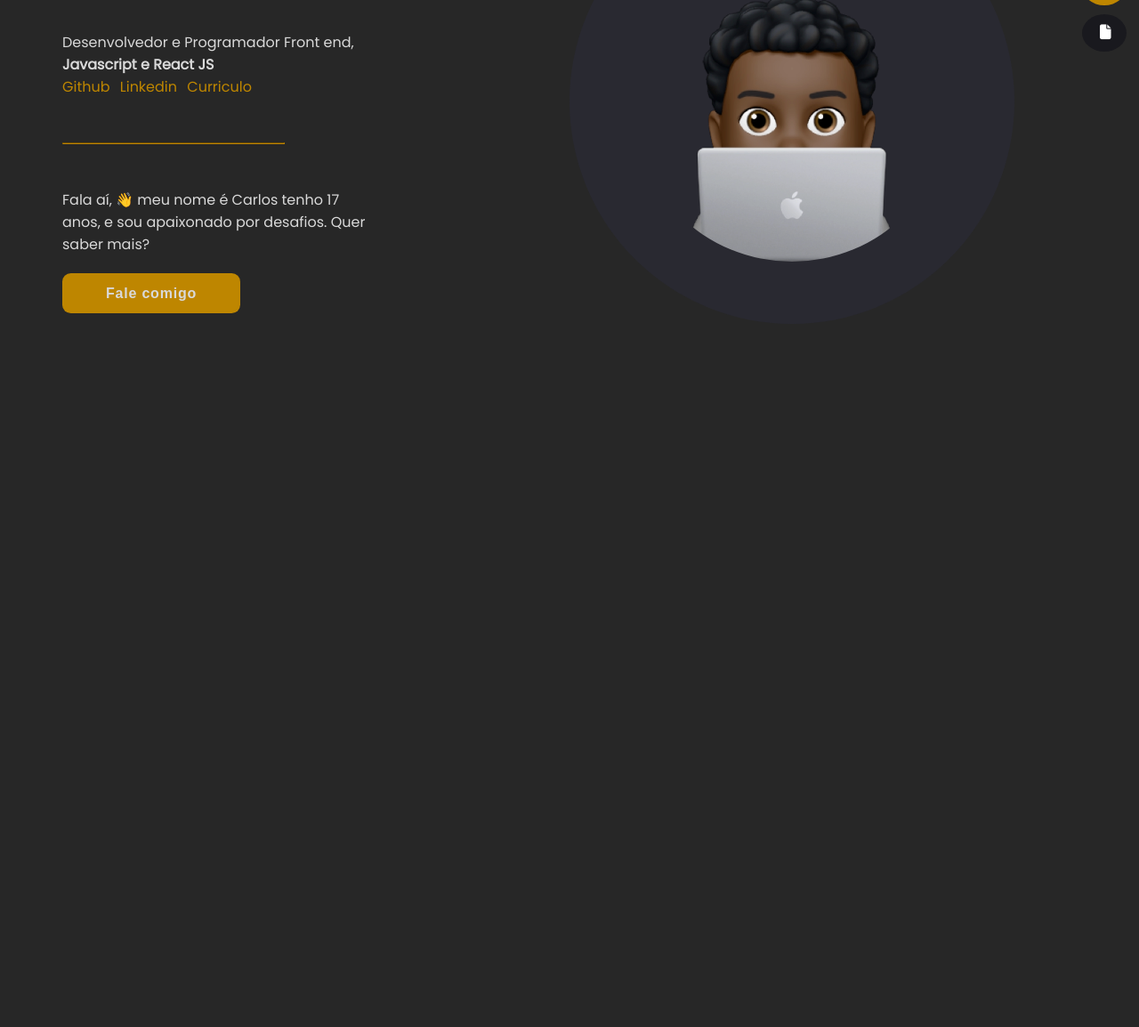
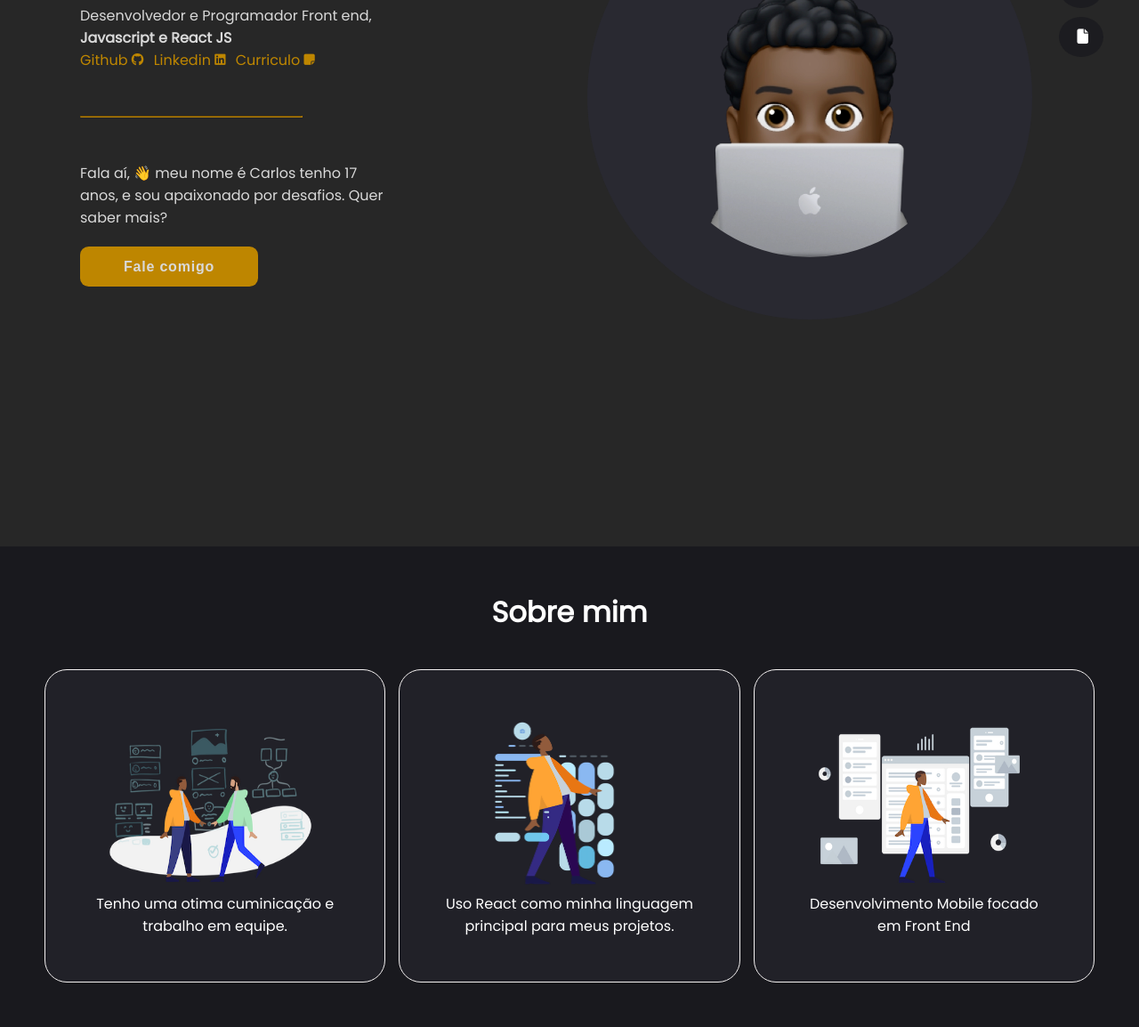
Before and after one commit to Carlos-EduardoCS/carlos-eduardo, a plain HTML site: page index.html in a window 1280 px wide. Shown: the part 186-1340 px from the top of the page at 89% size. Before the commit the page ends 800 px from the top, so only its background shows below. Drawn offline with nearby package versions, Linux system fonts and the light colour scheme.

Commit message:
2nd comit

```diff
--- a/index.html
+++ b/index.html
@@ -6,6 +6,8 @@
     <script src="https://unpkg.com/scrollreveal"></script>
     <link rel="stylesheet" href="src/design/index.css">
     <link rel="stylesheet" href="src/design/mediaquery.css">
+    <link rel="stylesheet" href="src/design/page2.css">
+    <link rel="stylesheet" href="src/design/page2-mediaq.css">
 
     <link rel="stylesheet" href="https://cdnjs.cloudflare.com/ajax/libs/font-awesome/6.4.2/css/all.min.css"/>
 
@@ -13,21 +15,25 @@
 </head>
 <body>
     <main>
-
+        <div id="top"></div>
 
         <div class="guide-buttons">
-            <a href="">
+            <a href="#top">
+                <abbr title="Home">
                     <button class="btn1">
                         <i class="fa-solid fa-house fa-lg" style="color: #ffffff;"></i>
                     </button>
+                </abbr>
             </a>
 
                 <br>
 
-            <a href="">
+            <a href="#sobre__mim">
+                <abbr title="Ver Hard Skills">
                     <button class="btn2">
                         <i class="fa-solid fa-file fa-lg" style="color: #ffffff;"></i>
                     </button>
+                </abbr>
             </a>
         </div>
 
@@ -43,9 +49,13 @@
                 <div class="more-about" >
                     Desenvolvedor e Programador Front end, <br>
                     <strong>Javascript e React JS </strong> <br>
-                    <a class="fisrt-child" href=""> Github </a>
-                    <a href=""> Linkedin </a>
-                    <a href=""> Curriculo </a>
+                    <a class="fisrt-child" href=""> Github <i class="fa-brands fa-github fa-sm" style="color: #BE8600;"></i>
+                    </a>
+
+                    <a href=""> Linkedin <i class="fa-brands fa-linkedin fa-sm" style="color: #BE8600;"></i>
+                    </a>
+
+                    <a href=""> Curriculo <i class="fa-solid fa-note-sticky fa-sm" style="color: #BE8600;"></i> </a>
                 </div>
                 <hr class="line2">
                 <div class="breve-apre">
@@ -60,6 +70,45 @@
             </div>
             <img  class="carlos-memoji" src="src/imgs/carlos-memoji.png" alt="">
         </div>
+
+        <!-- page 2 -->
+
+        <div id="sobre__mim" class="sobremim">
+            <div class="container_sobremim">
+            <h1>
+                Sobre mim
+            </h1>
+
+            <div class="cards">
+
+                <div class="card1">
+                    <div class="card-img">
+                        <img class="card-img"
+                        src="src/imgs/Humaaans - 2 Characters (3).png" alt="">
+                    </div>
+                    <p>Tenho uma otima cuminicação e trabalho em equipe.</p>
+                </div>
+
+                <div class="card2">
+                    <div class="card-img">
+                        <img
+                        class="card-img2"
+                        src="src/imgs/Humaaans - Wireframe.png" alt="">
+                    </div>
+                    <p>Uso React como minha linguagem principal para meus projetos.</p>
+                </div>
+
+                <div class="card3">
+                    <div class="card-img">
+                        <img class="card-img" src="src/imgs/Humaaans - 1 Character.png" alt="">
+                    </div>
+                    <p>Desenvolvimento Mobile focado em Front End</p>
+                </div>
+            </div>
+
+            </div>
+
+        </div>
     </main>
 </body>
 
--- a/src/design/index.css
+++ b/src/design/index.css
@@ -21,25 +21,24 @@
 }
 
 *{
+    scroll-behavior: smooth;
     padding: 0;
     margin: 0;
     box-sizing: border-box;
     font-family: 'Poppins', sans-serif;
+
+}
+
+main{
     background-color: #272727;
 }
 
 .container{
-    margin-top: 50px;
+    height: 100vh;
+    padding: 20px;
+    margin-top: 0px;
 }
 
-header{
-    background-color: #1E1E1E;
-    width: 100vw;
-    font: 25px bold;
-    color: #D9D9D9;
-    padding: 20px;
-    overflow: hidden;
-}
 
 span{
     animation: letter-animation 5s ease-in-out;
@@ -85,7 +84,7 @@ span{
     width: 250px;
 }
 
-.more-about > a:hover{
+.more-about > li:hover, a:hover{
     color: #8d6301;
 }
 
--- a/src/design/mediaquery.css
+++ b/src/design/mediaquery.css
@@ -5,7 +5,7 @@
     .container{
         justify-content: space-between;
         display: flex;
-        margin-top: 50px;
+        margin-top: 0px;
     }
 
     .in-container{
@@ -23,6 +23,7 @@
         padding: 70px;
         border-radius: 50%;
         margin-left: 50%;
+        margin-top: 25px;
         height: 500px;
         width: 500px;
     }
@@ -30,26 +31,32 @@
     .guide-buttons{
         display: block;
         position: absolute;
-        margin-left: 95vw;
-        margin-top: 100px;
+        position: fixed;
+        z-index: 1;
+        margin-left: 93vw;
+        margin-top: 150px;
     }
 
 
     .btn1{
         margin-bottom: 10px;
-        background-color: #BE8600;
+        background-color: #19191ebd;
         padding: 20px;
-        line-height: 2px;
+        line-height: 5px;
         width: 50px;
         border-radius: 50%;
         border: none;
     }
 
+    .btn1 > i{
+        margin-left: -4px;
+    }
+
     .btn2{
         margin-bottom: 10px;
-        background-color: #19191e;
+        background-color: #19191ebd;
         padding: 20px;
-        line-height: 2px;
+        line-height: 5px;
         width: 50px;
         border-radius: 50%;
         border: none;
@@ -57,20 +64,13 @@
 
 
     .btn1:hover{
-        transition: 1s ease-in-out;
+        transition: 2.5s ease-in-out;
         background-color:#BE8600 ;
     }
 
-    .btn1:active{
-        background-color: #BE8600;
-    }
-
     .btn2:hover{
-        transition: 1s ease-in-out;
+        transition: 2.5s ease-in-out;
         background-color:#BE8600 ;
     }
 
-    .btn2:active{
-        background-color: #BE8600;
-    }
 }
--- /dev/null
+++ b/src/design/page2-mediaq.css
@@ -0,0 +1,38 @@
+@media screen and (min-width: 916px){
+    .cards{
+        display: flex;
+        justify-content: space-around;
+        gap: 15px;
+    }
+
+    .card-img{
+        margin: 0 auto;
+        margin-left: 5px;
+        height: 200px;
+        width: 250px;
+    }
+
+    .card-img3{
+        margin: 0 auto;
+        margin-left: 50px;
+        height: 200px;
+        width: 130px;
+    }
+
+    .card1, .card2, .card3{
+        text-align: center;
+        padding: 50px;
+        margin-top: 20px;
+        width: 500px;
+        border: 1px solid rgb(243, 240, 240);
+        border-radius: 25px;
+        background-color: #212128;
+        color: #fff;
+    }
+
+    .card1:hover, .card2:hover,.card3:hover{
+        transition: 1.5s ease-in;
+        box-shadow: 12px 10px #be85008b;
+        cursor: pointer;
+    }
+}
--- /dev/null
+++ b/src/design/page2.css
@@ -0,0 +1,41 @@
+@charset "UTF-8";
+
+#sobre__mim{
+    padding: 50px;
+    background-color: #19191e;
+}
+
+.container_sobremim > h1{
+    margin-bottom: 20px;
+    color: rgb(255, 255, 255);
+}
+
+.container_sobremim{
+    text-align: center;
+}
+
+.card1, .card2, .card3{
+    text-align: center;
+    padding: 50px;
+    margin-top: 20px;
+    border: 1px solid rgb(243, 240, 240);
+    border-radius: 25px;
+    background-color: #212128;
+    color: #fff;
+}
+
+.card-img{
+    margin: 0 auto;
+    height: 200px;
+    width: 250px;
+}
+
+.card-img2{
+    margin: 0 auto 0 -12px;
+    height: 200px;
+    width: 150px;
+}
+
+.card > p{
+    font-size: 18px;
+}
--- a/src/scripts/ScrollReveal.js
+++ b/src/scripts/ScrollReveal.js
@@ -7,8 +7,67 @@ window.sr = ScrollReveal({
 
 });
 
-sr.reveal('header', {
+sr.reveal('.carlos', {
     delay: 900,
+    origin: 'left',
+    duration: 1000,
+});
+
+sr.reveal('.line1', {
+    delay: 900,
+    duration: 1000,
+});
+
+sr.reveal('.more-about', {
+    delay: 1000,
+    origin: 'left',
+    duration: 1000,
+});
+
+sr.reveal('.breve-apre', {
+    delay: 1500,
+    origin: 'left',
+    duration: 1000,
+});
+
+sr.reveal('.line2', {
+    delay: 950,
+    origin: 'right',
+    duration: 1000,
+});
+
+sr.reveal('.carlos-memoji', {
+    delay: 950,
+    origin: 'right',
+    duration: 1000,
+});
+
+sr.reveal('button', {
+    delay: 950,
     origin: 'top',
     duration: 1000,
 });
+
+sr.reveal('.card1', {
+    delay: 950,
+    origin: 'top',
+    duration: 900,
+});
+
+sr.reveal('.card2', {
+    delay: 1050,
+    origin: 'top',
+    duration: 900,
+});
+
+sr.reveal('.card3', {
+    delay: 1100,
+    origin: 'top',
+    duration: 900,
+});
+
+sr.reveal('', {
+    delay: 1100,
+    origin: 'top',
+    duration: 1000,
+});
```
Also changed, not shown: src/imgs/Humaaans - 1 Character.png (added), src/imgs/Humaaans - 2 Characters (3).png (added), src/imgs/Humaaans - Wireframe.png (added). Lines whose indentation alone changed are shown as unchanged.
